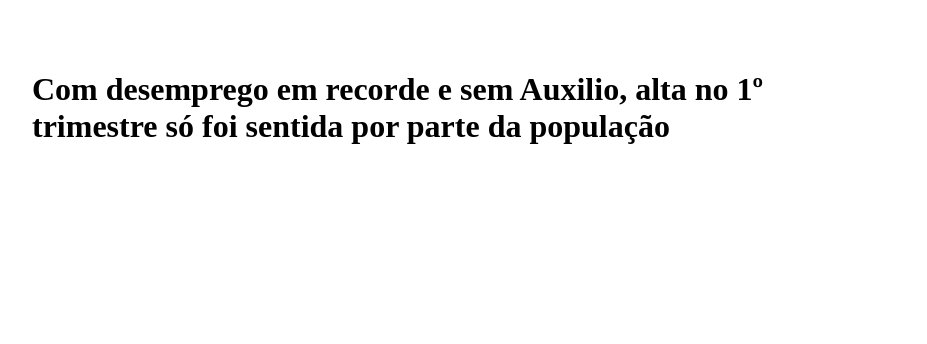
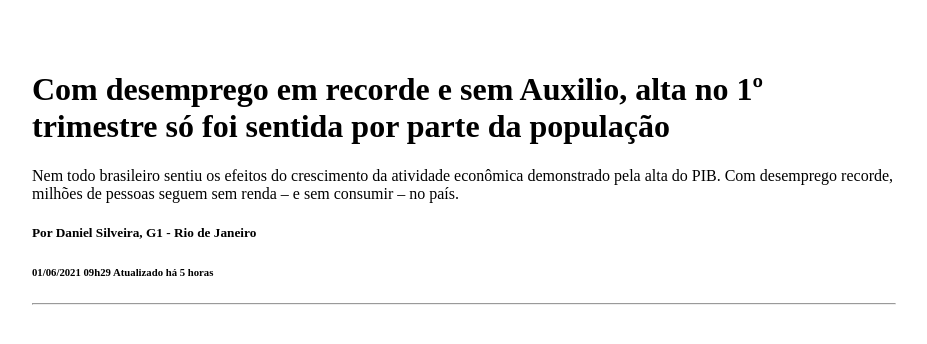
Before and after one commit to TioMarreco/Site-G1, a plain HTML site: page index.html in a window 1280 px wide. Shown: the whole page, without its empty margins (176-1103 px from the left). Drawn offline with Linux system fonts and the light colour scheme.

Commit message:
primeir parte do site G1

```diff
--- a/index.html
+++ b/index.html
@@ -9,5 +9,10 @@
 </head>
 <body>
     <h1>Com desemprego em recorde e sem Auxilio, alta no 1º trimestre só foi sentida por parte da população </h1>
+    <p>Nem todo brasileiro sentiu os efeitos do crescimento da atividade econômica demonstrado pela alta do PIB. Com desemprego recorde, milhões de pessoas seguem sem renda – e sem consumir – no país.</p>
+    <h5>Por Daniel Silveira, G1 - Rio de Janeiro</h5>
+    <h6>01/06/2021 09h29 Atualizado há 5 horas </h6>
+    <hr>
+
 </body>
 </html>
--- a/style.css
+++ b/style.css
@@ -5,3 +5,6 @@ h1{
     display: flex;
     justify-content: center;
 }
+.destaque{
+    font-weight: 700;
+}
```
